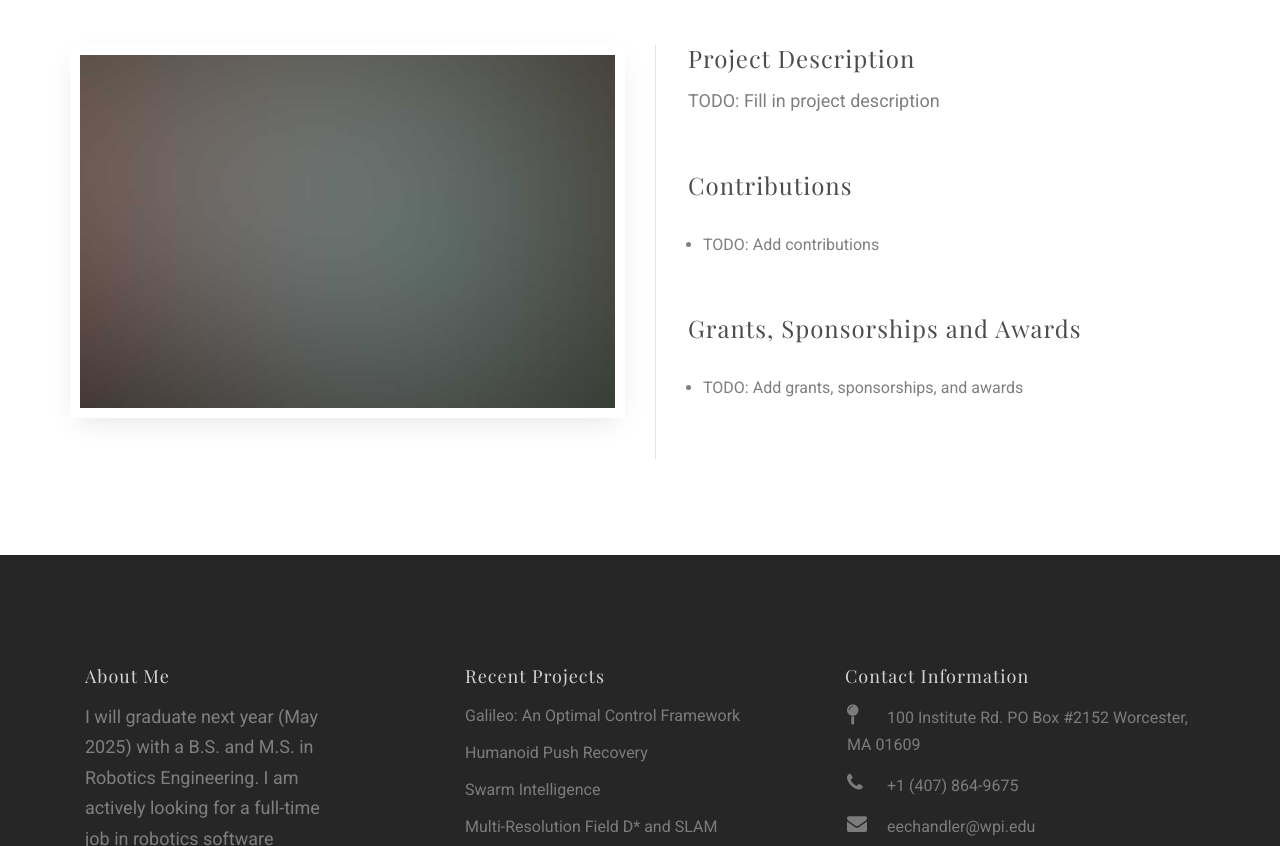
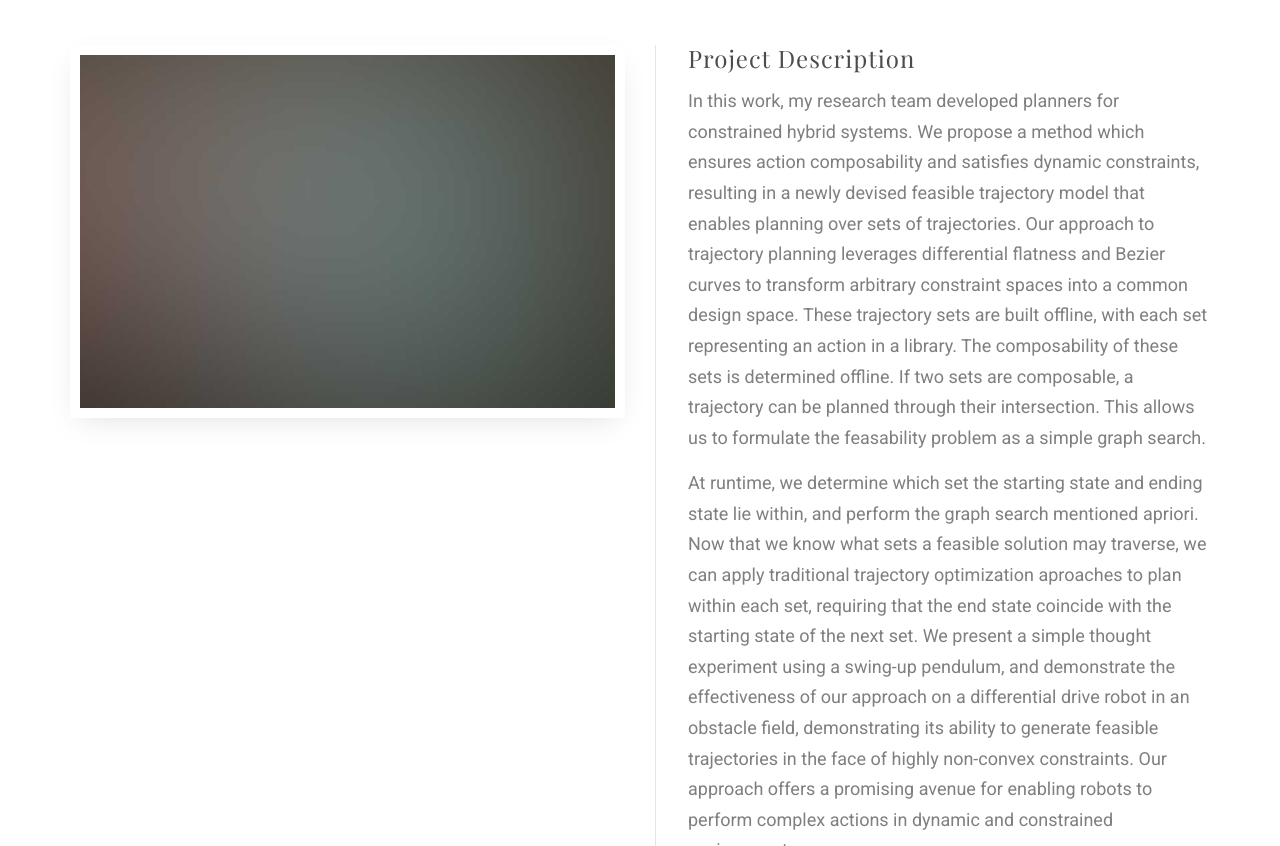
Before and after one commit to echandler5956f/echandler5956f.github.io, a plain HTML site: page actionsets.html in a window 1280 px wide. Shown: the part 333-1179 px from the top of the page. Drawn offline with nearby package versions, Linux system fonts and the light colour scheme; files whose address does not match are found by name.

Commit message:
Updated actionsets.html

```diff
--- a/actionsets.html
+++ b/actionsets.html
@@ -120,7 +120,32 @@
 							<div class="row">
 								<div class="col-md-12 side">
 									<h3>Project Description</h3>
-									<p>TODO: Fill in project description
+									<p>In this work, my research team developed planners for constrained
+										hybrid systems. We propose a
+										method which ensures action composability and satisfies dynamic
+										constraints, resulting in a newly devised feasible trajectory model
+										that enables planning over sets of trajectories. Our approach
+										to trajectory planning leverages differential flatness and Bezier
+										curves to transform arbitrary constraint spaces into a common
+										design space. These trajectory sets are built offline, with each
+										set representing an action in a library. The composability of these sets is
+										determined offline. If two sets are composable, a trajectory can be planned
+										through their intersection. This allows us to formulate the feasability problem
+										as a simple graph search.
+									</p>
+									<p>
+										At runtime, we determine which set the starting state and ending state lie
+										within, and perform the graph search mentioned apriori. Now that we know what
+										sets a feasible solution may traverse, we can apply traditional trajectory
+										optimization aproaches to plan within each set, requiring that the end state
+										coincide with the starting state of the next set. We present
+										a simple thought experiment using a swing-up pendulum, and
+										demonstrate the effectiveness of our approach on a differential
+										drive robot in an obstacle field, demonstrating its ability to
+										generate feasible trajectories in the face of highly non-convex
+										constraints. Our approach offers a promising avenue for enabling
+										robots to perform complex actions in dynamic and constrained
+										environments.
 									</p>
 								</div>
 								<div class="col-md-12 side">
```
Also changed, not shown: index.html (+5 -10 lines).
